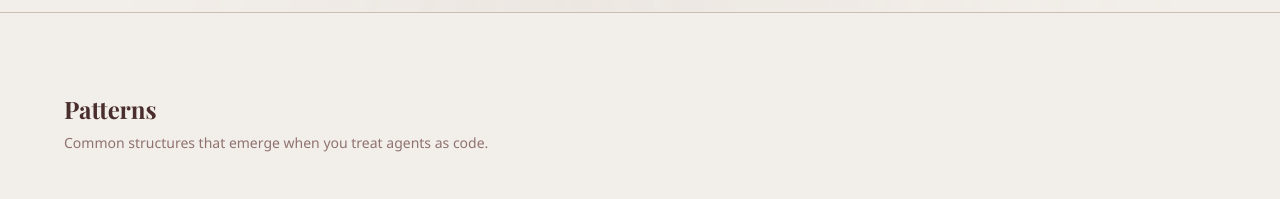
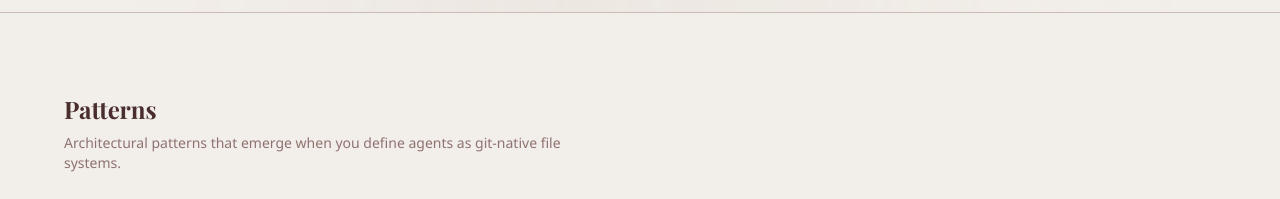
Before and after one commit to open-gitagent/landing, a React (Vite) app: page / in a window 1280 px wide. Shown: the part 1020-1219 px from the top of the page. Built offline with nearby package versions, Linux system fonts and the light colour scheme; the HTML template or start-up script is replaced by a standard one.

Commit message:
update Patterns subtitle to git-native file system framing

```diff
--- a/src/components/PatternsSection.tsx
+++ b/src/components/PatternsSection.tsx
@@ -19,7 +19,7 @@ export function PatternsSection() {
         >
           <h2 className="text-2xl font-bold text-foreground mb-2">Patterns</h2>
           <p className="text-sm text-muted-foreground max-w-lg font-body">
-            Common structures that emerge when you treat agents as code.
+            Architectural patterns that emerge when you define agents as git-native file systems.
           </p>
         </motion.div>
 
```
